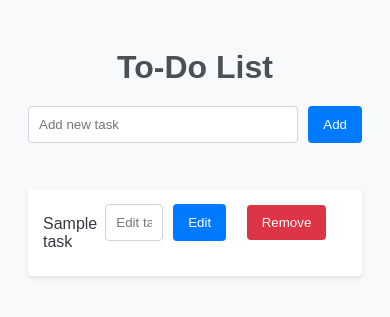
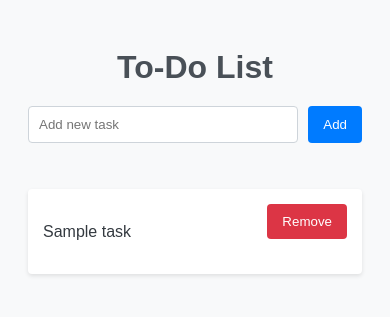
Before and after one commit to alyssongleyson/my-flask-app, a Flask app: page / in a window 390 px wide. Shown: the top 317 px of the page. Run offline with Flask 3, Linux system fonts and the light colour scheme; tables that the repository leaves empty hold one stand-in row (values such as "Sample post").

Commit message:
Removed: Edit button

```diff
--- a/templates/index.html
+++ b/templates/index.html
@@ -66,14 +66,6 @@
         li:hover {
             transform: scale(1.02);
         }
-        .edit-form {
-            display: flex;
-            align-items: center;
-        }
-        .edit-form input {
-            margin-right: 10px;
-            flex: 1;
-        }
         .delete-button {
             background-color: #dc3545;
             border: none;
@@ -86,13 +78,8 @@
         .delete-button:hover {
             background-color: #c82333;
         }
-        @media (max-width: 600px) {
-            form, ul {
-                width: 100%;
-            }
-            input[type="text"], .edit-form input {
-                width: 100%;
-            }
+        .button-container {
+            margin-left: auto;
         }
     </style>
 </head>
@@ -106,11 +93,7 @@
         {% for task in tasks %}
             <li>
                 <span>{{ task.title }}</span>
-                <div class="edit-form">
-                    <form method="POST" action="/update/{{ task.id }}">
-                        <input type="text" name="title" placeholder="Edit task" required>
-                        <button type="submit">Edit</button>
-                    </form>
+                <div class="button-container">
                     <form method="POST" action="/delete/{{ task.id }}">
                         <button type="submit" class="delete-button">Remove</button>
                     </form>
```
